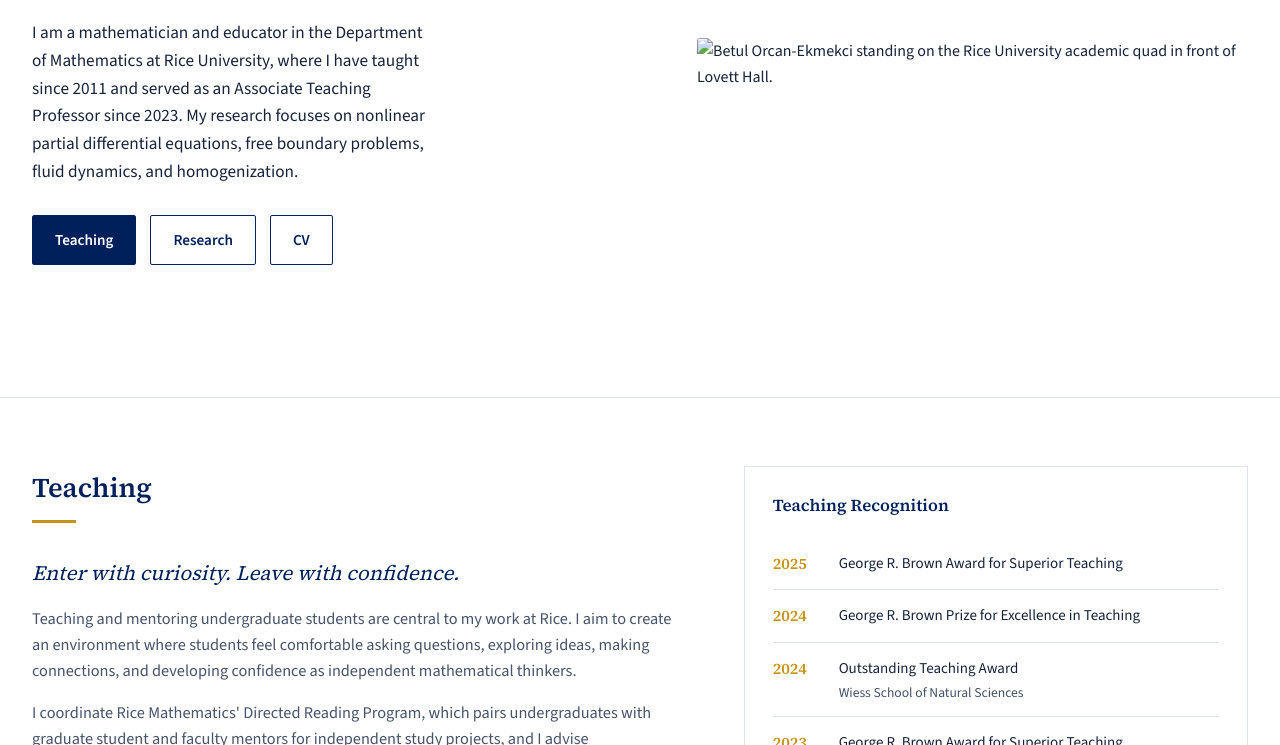
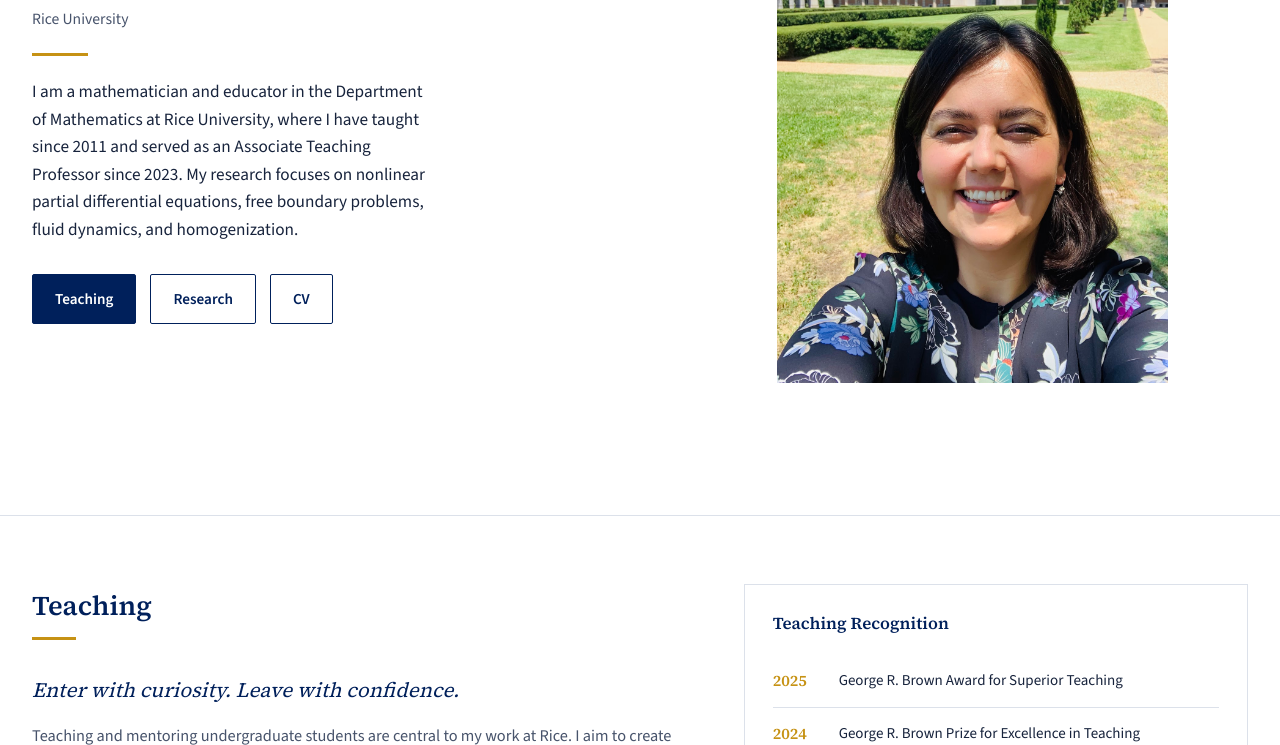
Before and after one commit to bo2-rice/betulorcan, a plain HTML site: page index.html in a window 1280 px wide. Shown: the part 355-1100 px from the top of the page. Drawn offline with nearby package versions, Linux system fonts and the light colour scheme.

Commit message:
Fix image source path and HTML closing tag

```diff
--- a/index.html
+++ b/index.html
@@ -49,7 +49,7 @@
         </div>
       </div>
       <div class="hero-photo">
-        <img src="assets/betul-photo.jpg" alt="Betul Orcan-Ekmekci standing on the Rice University academic quad in front of Lovett Hall.">
+        <img src="betul-photo.jpg" alt="Betul Orcan-Ekmekci standing on the Rice University academic quad in front of Lovett Hall.">
       </div>
     </div>
   </section>
```
